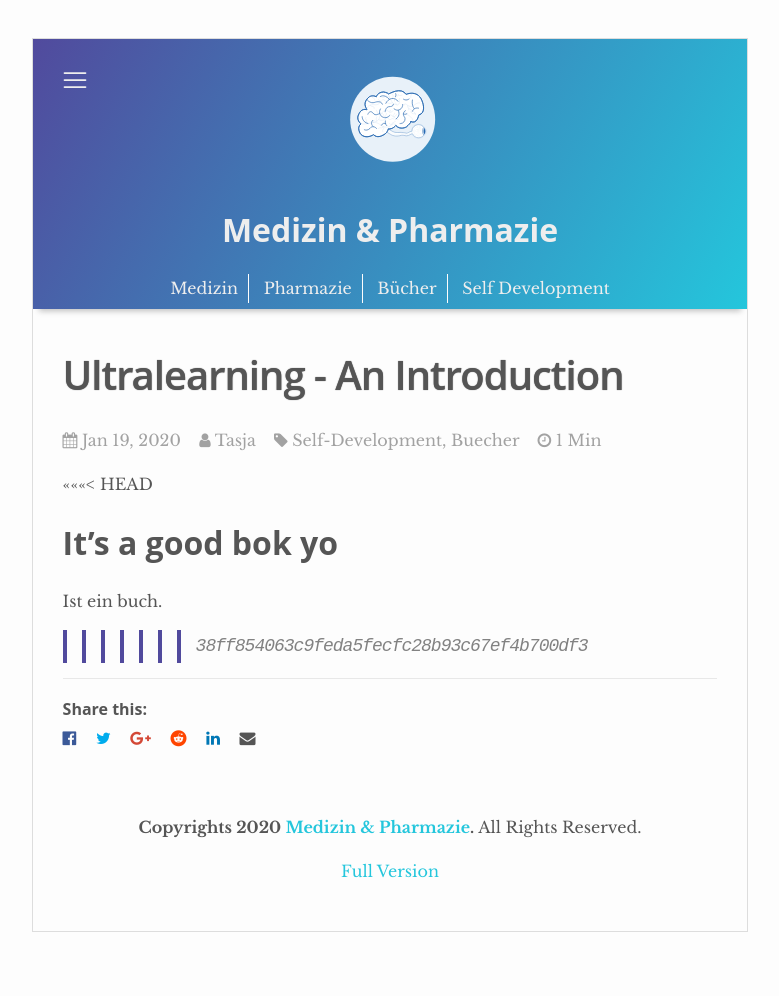
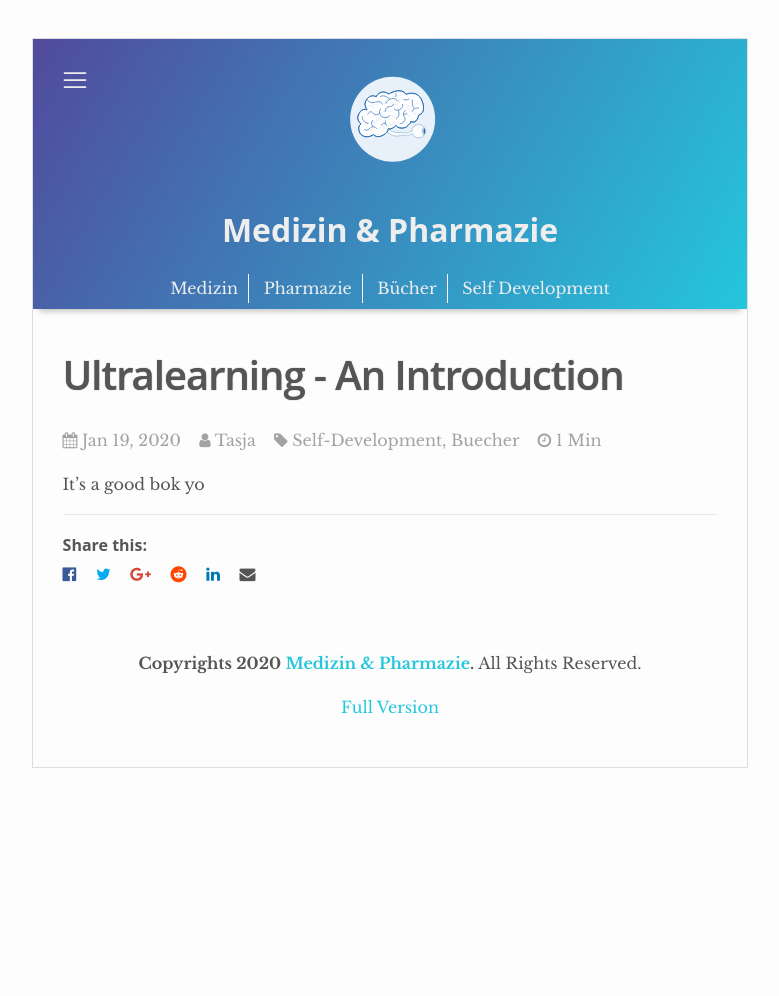
Before and after one commit to TasjaArriens/TasjaArriens.github.io, a Jekyll site: the page built from _posts/2020-01-19-ultralearning-part-1.md, in a window 1280 px wide. Shown: the whole page, without its empty margins (250-1029 px from the left). Built offline with Jekyll 4.4.1, drawn with Linux system fonts in a browser that asks for light colours; nearby versions of some CDN libraries; after the commit the page ends 900 px from its top, so only the background shows below that.

```diff
--- a/_posts/2020-01-19-ultralearning-part-1.md
+++ b/_posts/2020-01-19-ultralearning-part-1.md
@@ -6,9 +6,5 @@
 author: Tasja
 ---
 
-<<<<<<< HEAD
 
 It's a good bok yo
-=======
-Ist ein buch.
->>>>>>> 38ff854063c9feda5fecfc28b93c67ef4b700df3
```
Also changed, not shown: _posts/2020-02-01-self-discipline.md (+1 -1 lines), images/self-discipline blueprintjpg.jpg (added).
